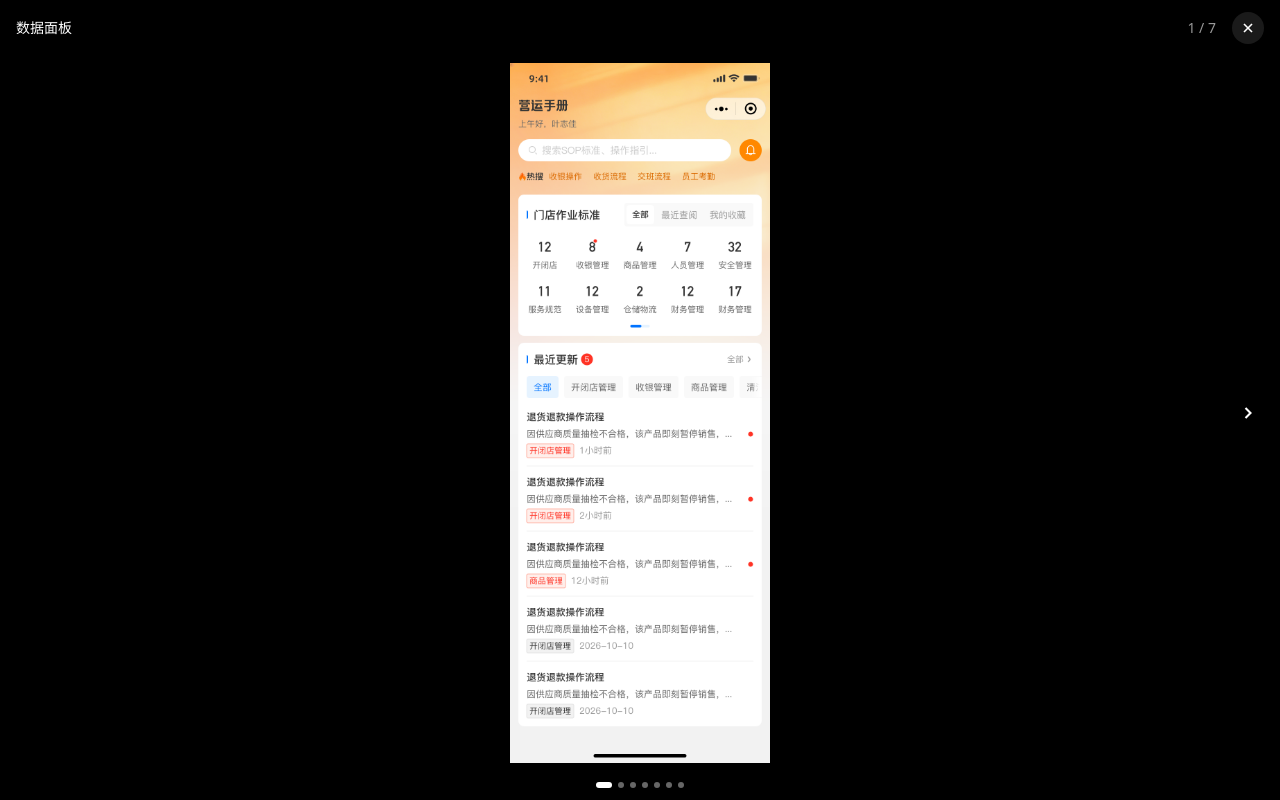
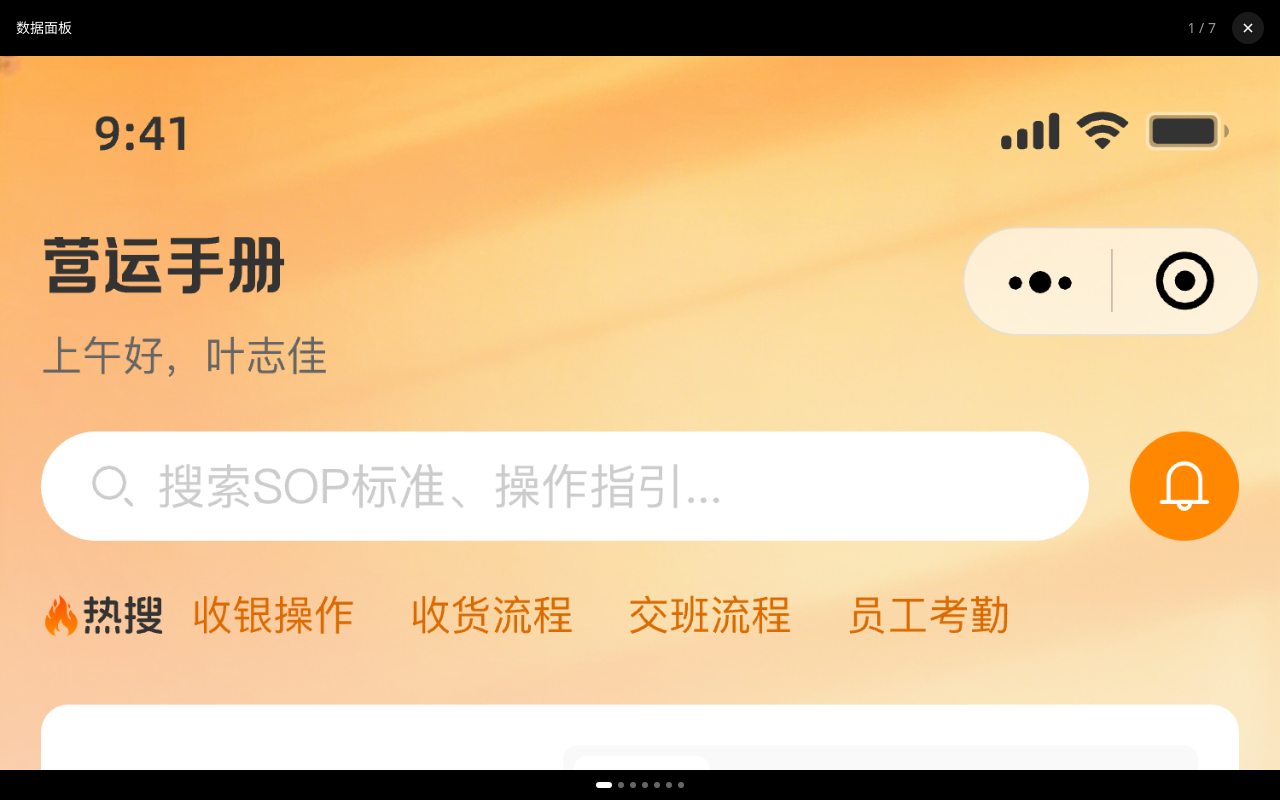
Before and after one commit to heiyesheji/demo, a Next.js app: page /demo/home in a window 1280 px wide. Both pictures are taken after a click on the button "数据面板". Shown: the top 800 px of the page. Built offline with nearby package versions, Linux system fonts and the light colour scheme.

Commit message:
fix: image viewer width-fit with vertical scroll support

```diff
--- a/components/ImageViewer.tsx
+++ b/components/ImageViewer.tsx
@@ -15,11 +15,19 @@ export default function ImageViewer({ images, initialIndex, onClose }: ImageView
   const [isDragging, setIsDragging] = useState(false);
   const touchStartX = useRef(0);
   const touchStartY = useRef(0);
+  const scrollRef = useRef<HTMLDivElement>(null);
 
   useEffect(() => {
     document.body.style.overflow = "hidden";
     return () => { document.body.style.overflow = ""; };
   }, []);
+
+  // 切换图片时滚动回顶部
+  useEffect(() => {
+    if (scrollRef.current) {
+      scrollRef.current.scrollTop = 0;
+    }
+  }, [currentIndex]);
 
   const goTo = useCallback((index: number) => {
     if (index >= 0 && index < images.length) setCurrentIndex(index);
@@ -37,7 +45,8 @@ export default function ImageViewer({ images, initialIndex, onClose }: ImageView
     if (!isDragging) return;
     const dx = e.touches[0].clientX - touchStartX.current;
     const dy = e.touches[0].clientY - touchStartY.current;
-    if (Math.abs(dx) > Math.abs(dy)) {
+    // 只有明显横向滑动才拦截，避免影响上下滚动
+    if (Math.abs(dx) > Math.abs(dy) && Math.abs(dx) > 10) {
       e.preventDefault();
       setTranslateX(dx);
     }
@@ -51,7 +60,10 @@ export default function ImageViewer({ images, initialIndex, onClose }: ImageView
       if (dx < 0 && currentIndex < images.length - 1) goTo(currentIndex + 1);
       else if (dx > 0 && currentIndex > 0) goTo(currentIndex - 1);
       else { setTranslateX(0); setIsDragging(false); }
-    } else { setTranslateX(0); setIsDragging(false); }
+    } else {
+      setTranslateX(0);
+      setIsDragging(false);
+    }
   };
 
   useEffect(() => {
@@ -69,13 +81,13 @@ export default function ImageViewer({ images, initialIndex, onClose }: ImageView
   return (
     <div className="fixed inset-0 z-50 bg-black flex flex-col select-none">
       {/* 顶部栏 */}
-      <div className="flex items-center justify-between px-4 py-3 z-10 bg-black/60">
+      <div className="flex-shrink-0 flex items-center justify-between px-4 py-3 bg-black/80 backdrop-blur-sm">
         <span className="text-white text-sm font-medium truncate max-w-[200px]">{current.title}</span>
         <div className="flex items-center gap-4">
           <span className="text-white/60 text-sm">{currentIndex + 1} / {images.length}</span>
           <button
             onClick={onClose}
-            className="text-white w-8 h-8 flex items-center justify-center rounded-full bg-white/10 hover:bg-white/20 active:bg-white/30 transition-colors"
+            className="text-white w-8 h-8 flex items-center justify-center rounded-full bg-white/10 active:bg-white/30 transition-colors"
           >
             <svg width="16" height="16" viewBox="0 0 24 24" fill="none" stroke="currentColor" strokeWidth="2.5">
               <line x1="18" y1="6" x2="6" y2="18" /><line x1="6" y1="6" x2="18" y2="18" />
@@ -84,18 +96,17 @@ export default function ImageViewer({ images, initialIndex, onClose }: ImageView
         </div>
       </div>
 
-      {/* 图片区域 */}
+      {/* 图片滚动区域 */}
       <div
-        className="flex-1 relative overflow-hidden"
+        ref={scrollRef}
+        className="flex-1 overflow-y-auto overflow-x-hidden"
         onTouchStart={handleTouchStart}
         onTouchMove={handleTouchMove}
         onTouchEnd={handleTouchEnd}
-      >
-        <div
-          className="absolute inset-0 flex items-center justify-center"
         style={{
           transform: `translateX(${translateX}px)`,
           transition: isDragging && Math.abs(translateX) > 0 ? "none" : "transform 0.25s ease",
+          WebkitOverflowScrolling: "touch",
         }}
       >
         {/* eslint-disable-next-line @next/next/no-img-element */}
@@ -103,28 +114,17 @@ export default function ImageViewer({ images, initialIndex, onClose }: ImageView
           key={current.id}
           src={current.src}
           alt={current.title}
-            className="max-w-full max-h-full object-contain"
-            style={{ maxHeight: "calc(100vh - 100px)" }}
+          className="w-full h-auto block"
         />
-        </div>
-
-        {currentIndex > 0 && (
-          <button onClick={() => goTo(currentIndex - 1)} className="hidden sm:flex absolute left-3 top-1/2 -translate-y-1/2 w-10 h-10 items-center justify-center rounded-full bg-black/40 text-white">
-            <svg width="20" height="20" viewBox="0 0 24 24" fill="none" stroke="currentColor" strokeWidth="2.5"><polyline points="15 18 9 12 15 6" /></svg>
-          </button>
-        )}
-        {currentIndex < images.length - 1 && (
-          <button onClick={() => goTo(currentIndex + 1)} className="hidden sm:flex absolute right-3 top-1/2 -translate-y-1/2 w-10 h-10 items-center justify-center rounded-full bg-black/40 text-white">
-            <svg width="20" height="20" viewBox="0 0 24 24" fill="none" stroke="currentColor" strokeWidth="2.5"><polyline points="9 18 15 12 9 6" /></svg>
-          </button>
-        )}
       </div>
 
       {/* 底部点指示器 */}
       {images.length > 1 && (
-        <div className="flex justify-center gap-1.5 py-3 bg-black/60">
+        <div className="flex-shrink-0 flex justify-center gap-1.5 py-3 bg-black/80 backdrop-blur-sm">
           {images.map((_, i) => (
-            <button key={i} onClick={() => goTo(i)}
+            <button
+              key={i}
+              onClick={() => goTo(i)}
               className={`h-1.5 rounded-full transition-all ${i === currentIndex ? "bg-white w-4" : "bg-white/40 w-1.5"}`}
             />
           ))}
```
Lines whose indentation alone changed are shown as unchanged.
